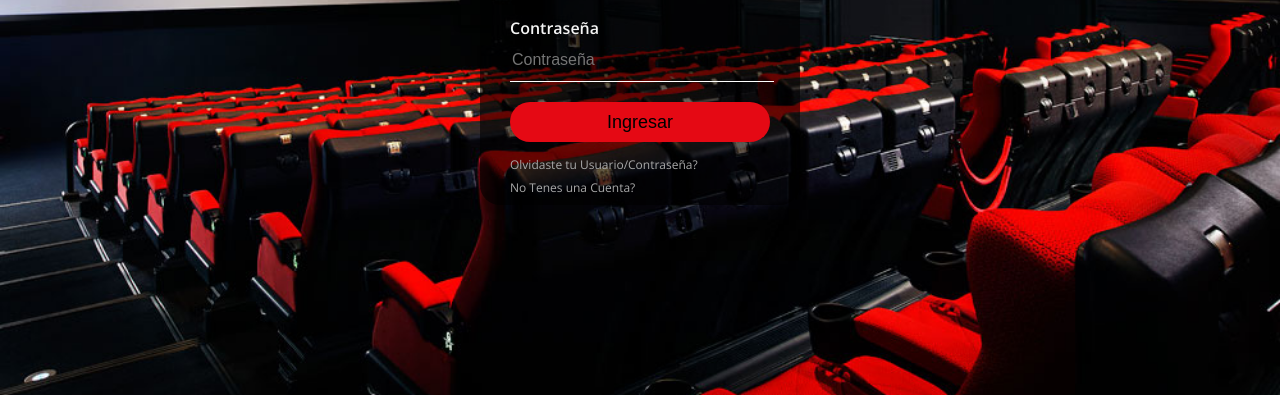
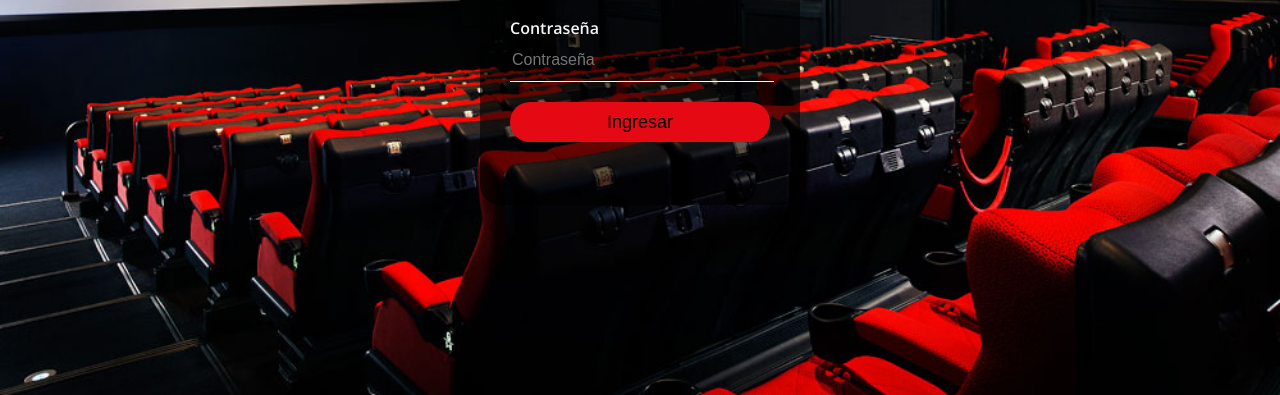
Before and after one commit to leven2000/Coder-JS-ProyectoFinal, a plain HTML site: page EntregaFinal/login.html in a window 1280 px wide. Shown: the part 405-800 px from the top of the page. Drawn offline with nearby package versions, Linux system fonts and the light colour scheme.

Commit message:
Update login.html

```diff
--- a/EntregaFinal/login.html
+++ b/EntregaFinal/login.html
@@ -26,8 +26,7 @@
             <label for="Contraseña">Contraseña</label>
             <input type="password" id="contraseña" value="" placeholder="Contraseña">
             <button id="add-button" class="pretty-button">Ingresar</button>
-            <a href="#">Olvidaste tu Usuario/Contraseña?</a><br>
-            <a href="#">No Tenes una Cuenta?</a>
+
         </div>
     </main>
     <script src="https://code.jquery.com/jquery-3.5.1.min.js"></script>
```
